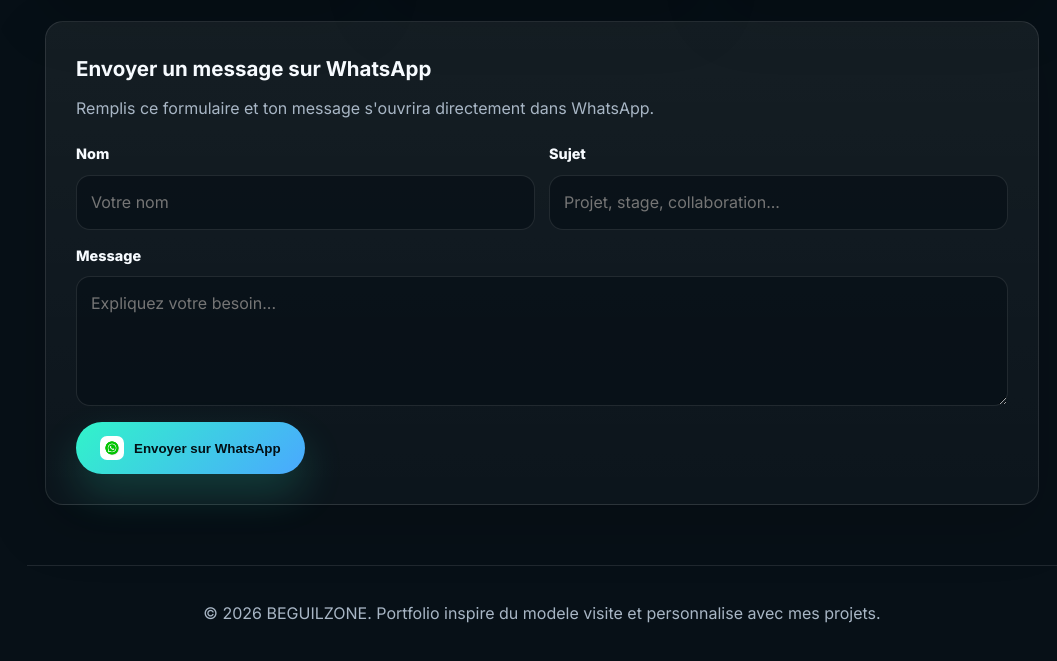
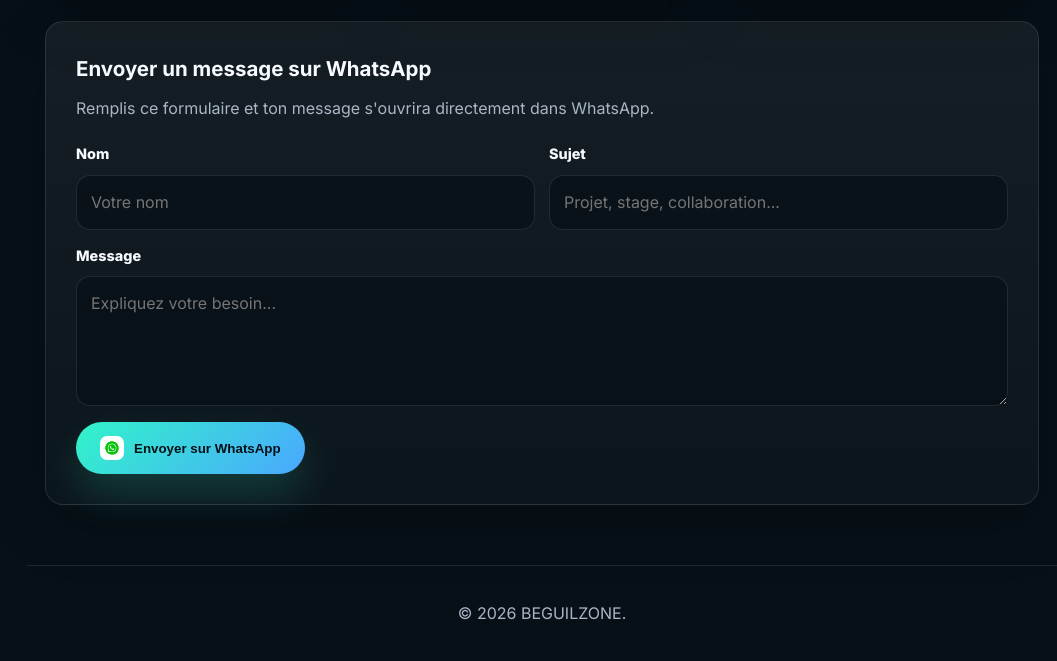
Before and after one commit to BEGUIL/Portfolio-BEGUILZONE, a plain HTML site: page index.html in a window 1280 px wide. Shown: the part 6421-7082 px from the top of the page, without its empty margins (223-1280 px from the left). Drawn offline with Linux system fonts and the light colour scheme.

Commit message:
correction du message du pied de page

```diff
--- a/index.html
+++ b/index.html
@@ -2006,7 +2006,7 @@
 
     <footer class="footer">
         <div class="container">
-            <p>&copy; 2026 BEGUILZONE. Portfolio inspire du modele visite et personnalise avec mes projets.</p>
+            <p>&copy; 2026 BEGUILZONE.</p>
         </div>
     </footer>
 
```
